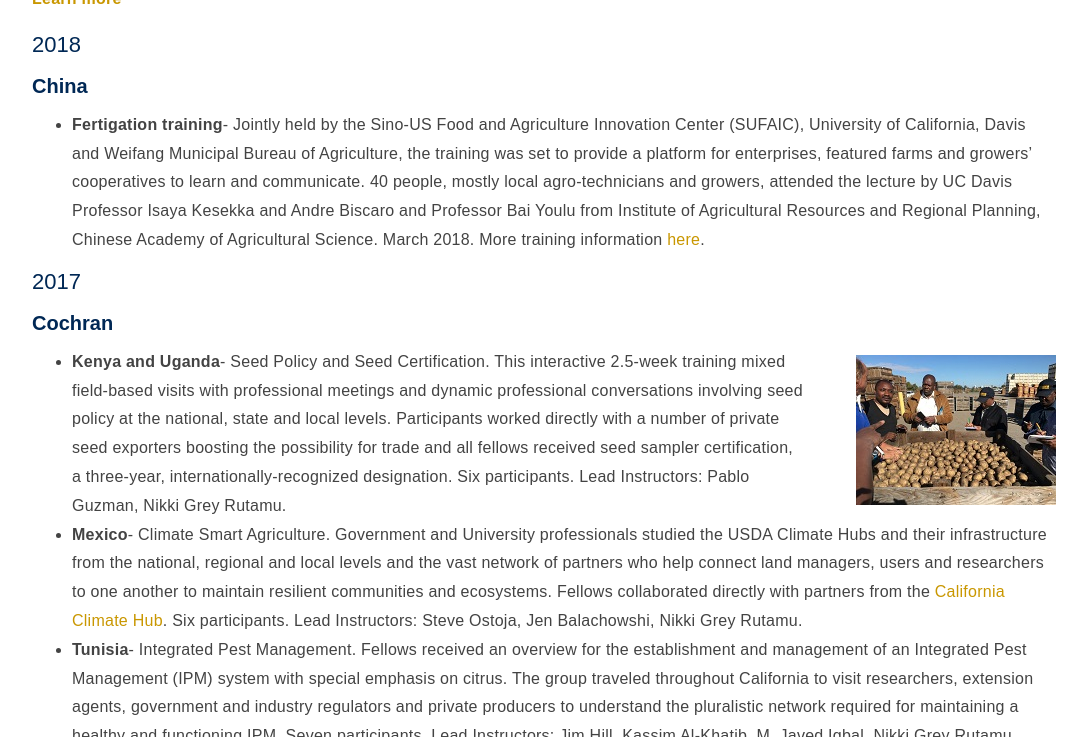
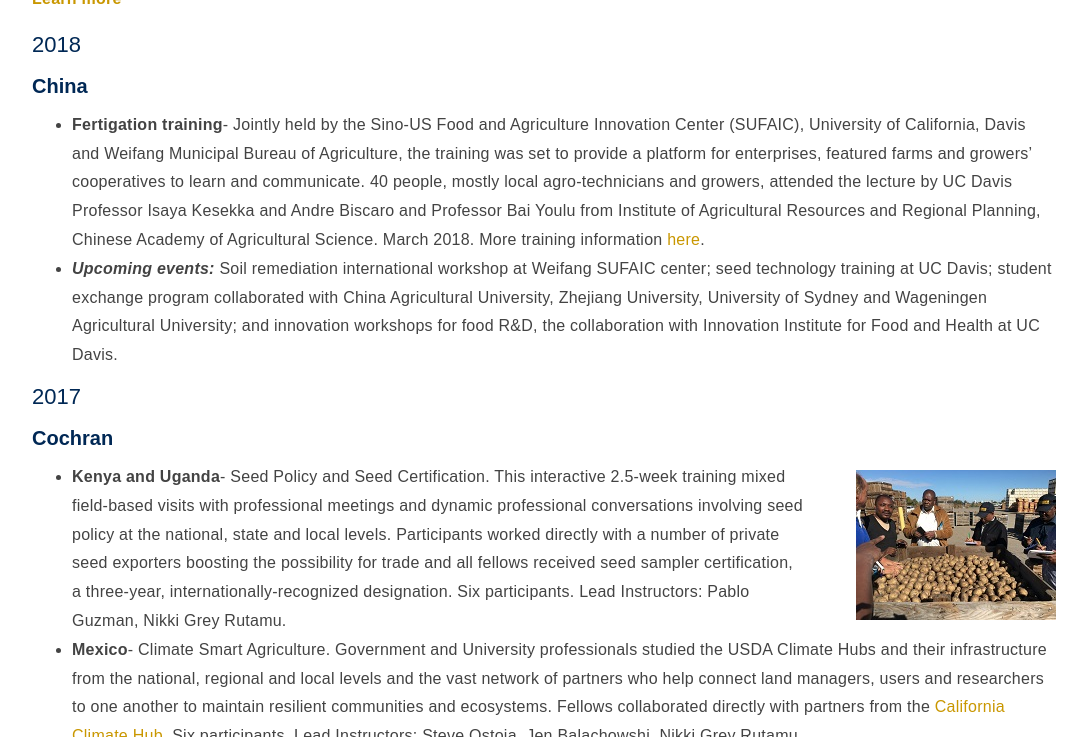
Before and after one commit to ucdavis/ip, a Jekyll site: the page built from training-and-extension/recent-courses.html, in a window 1280 px wide and 900 px high, scrolled down 698 px, cut to the strip 0-737 px from the top of the window. Shown: the whole strip, without its empty margins (96-1183 px from the left). Built offline with Jekyll 4.4.1, drawn with Linux system fonts in a browser that asks for light colours; nearby versions of some CDN libraries.

Commit message:
trainings update

```diff
--- a/training-and-extension/recent-courses.html
+++ b/training-and-extension/recent-courses.html
@@ -21,9 +21,10 @@ title: Trainings &amp; Workshops
 
     <h2>2018</h2>
     <h3> China</h3>
-          <ul>
+        <ul>
         <li><b>Fertigation training</b>- Jointly held by the Sino-US Food and Agriculture Innovation Center (SUFAIC), University of California, Davis and Weifang Municipal Bureau of Agriculture, the training was set to provide a platform for enterprises, featured farms and growers’ cooperatives to learn and communicate. 40 people, mostly local agro-technicians and growers, attended the lecture by UC Davis Professor Isaya Kesekka and Andre Biscaro and Professor Bai Youlu from Institute of Agricultural Resources and Regional Planning, Chinese Academy of Agricultural Science. March 2018. More training information <a target="_blank" href="http://www.sufaic.com/single-post/2018/03/27/UC-Davis-Professors-Training-in-Fertigation-inWeifang">here</a>.</li>
-      </ul>
+        <li><b><i>Upcoming events:</i></b> Soil remediation international workshop at Weifang SUFAIC center; seed technology training at UC Davis; student exchange program collaborated with China Agricultural University, Zhejiang University, University of Sydney and Wageningen Agricultural University; and innovation workshops for food R&D, the collaboration with Innovation Institute for Food and Health at UC Davis.</li>
+        </ul>
 
     <h2>2017</h2>
     <h3>Cochran</h3>
```
